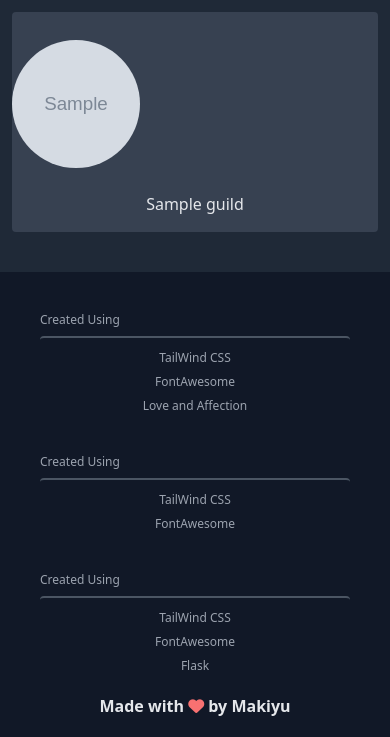
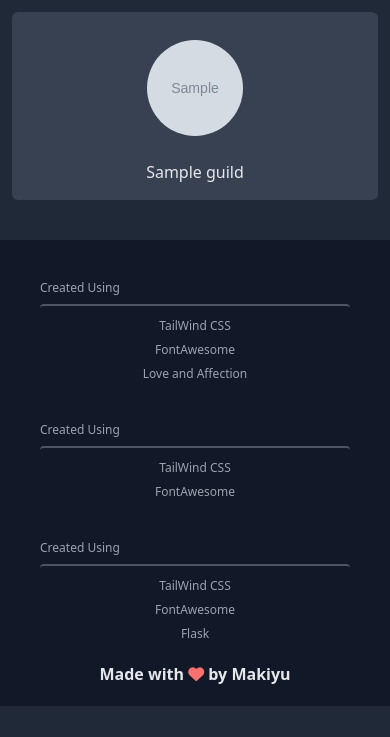
Before and after one commit to Makiyu-py/KIGM-Dashboard, a Flask app: template api/templates/dashboard.html in a window 390 px wide. Shown: the part 56-793 px from the top of the page. Run offline with Flask 2, Linux system fonts and the light colour scheme; the template is opened without the code that fills it: most values are stand-ins (such as "Sample title", 1, 10 or a date in 2020); grey boxes marked "Sample" are stand-in pictures; parts of the project's set-up code (start-up, migrations or seed data) failed here and were passed over; some libraries are stand-ins or nearby versions.

Commit message:
responsive dashboard design?

```diff
--- a/api/static/dist/css/tw.css
+++ b/api/static/dist/css/tw.css
@@ -582,6 +582,10 @@
 	margin-left: 0.75rem;
 	margin-right: 0.75rem;
 }
+.mx-auto {
+	margin-left: auto;
+	margin-right: auto;
+}
 .my-5 {
 	margin-top: 1.25rem;
 	margin-bottom: 1.25rem;
@@ -651,6 +655,9 @@
 .h-auto {
 	height: auto;
 }
+.h-24 {
+	height: 6rem;
+}
 .min-h-screen {
 	min-height: 100vh;
 }
@@ -660,8 +667,14 @@
 .w-full {
 	width: 100%;
 }
+.w-24 {
+	width: 6rem;
+}
 .max-w-sm {
 	max-width: 24rem;
+}
+.flex-initial {
+	flex: 0 1 auto;
 }
 .flex-shrink-0 {
 	flex-shrink: 0;
@@ -677,9 +690,6 @@
 }
 .flex-wrap {
 	flex-wrap: wrap;
-}
-.place-items-center {
-	place-items: center;
 }
 .items-center {
 	align-items: center;
@@ -703,6 +713,9 @@
 }
 .rounded-full {
 	border-radius: 9999px;
+}
+.rounded-md {
+	border-radius: 0.375rem;
 }
 .border {
 	border-width: 1px;
@@ -843,6 +856,14 @@
 		margin-top: 0.75rem;
 	}
 
+	.md\:h-32 {
+		height: 8rem;
+	}
+
+	.md\:w-32 {
+		width: 8rem;
+	}
+
 	.md\:flex-none {
 		flex: none;
 	}
--- a/api/templates/dashboard.html
+++ b/api/templates/dashboard.html
@@ -1,15 +1,17 @@
 {% extends "bases/main_base.html" %} {% block content %}
 <div class="mx-3 mt-3 mb-10 grid grid-cols-1 md:grid-cols-3 gap-6">
 	{% for guild in guilds %}
-	<div class="bg-gray-700 text-center rounded">
-		<div class="mt-5 py-2">
+	<div class="bg-gray-700 flex flex-col rounded-md">
+		<div class="flex-initial mt-5 py-2">
 			<img
 				src="{{ guild.icon_url }}"
 				alt="{{ guild.name }} Avatar"
-				class="mx-auto w-32 h-32 rounded-full"
+				class="flex-initial mx-auto w-24 h-24 md:w-32 md:h-32 rounded-full"
 			/>
 		</div>
-		<div class="my-4 text-gray-200">{{ guild.name }}</div>
+		<div class="flex-initial my-4 text-center text-gray-200">
+			{{ guild.name }}
+		</div>
 	</div>
 	{% endfor %}
 </div>
```
